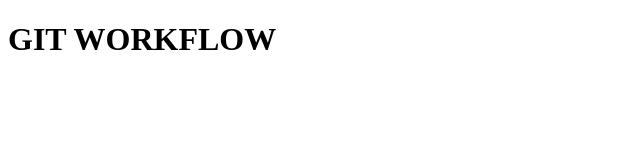
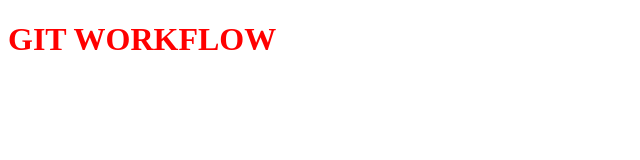
Before and after one commit to Abbassihraf/WORKFLOW-TEST, a plain HTML site: page index.html in a window 1280 px wide. Shown: the whole page, without its empty margins (0-640 px from the left). Drawn offline with Linux system fonts and the light colour scheme.

Commit message:
changed the color to RED

```diff
--- a/index.html
+++ b/index.html
@@ -10,7 +10,7 @@
 
 <body>
 
-    <h1 class="some-heading">GIT WORKFLOW</h1>
+    <h1 class="some-heading" style="color: #ff0000">GIT WORKFLOW</h1>
 
 </body>
 
```
